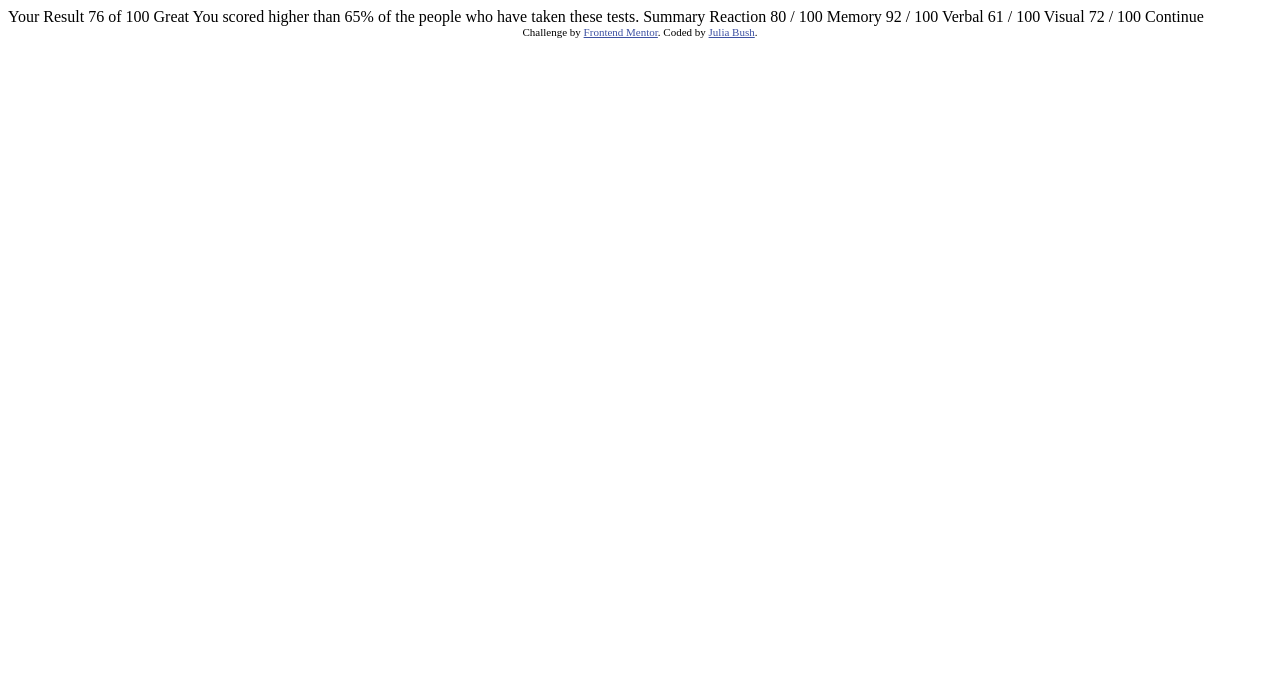
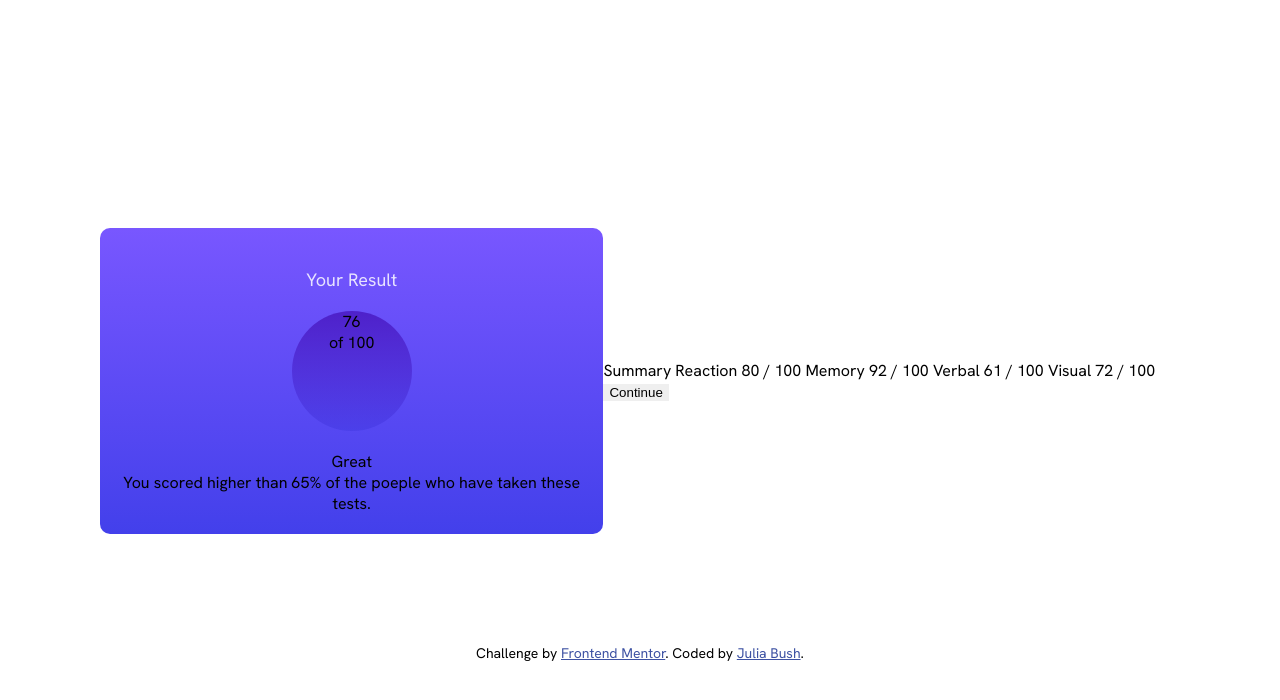
Before and after one commit to juliabush/results-summary, a plain HTML site: page index.html in a window 1280 px wide. Drawn offline with Linux system fonts and the light colour scheme.

Commit message:
Added more containers to circle

```diff
--- a/index.html
+++ b/index.html
@@ -5,24 +5,29 @@
   <meta name="viewport" content="width=device-width, initial-scale=1.0"> <!-- displays site properly based on user's device -->
 
   <link rel="icon" type="image/png" sizes="32x32" href="./assets/images/favicon-32x32.png">
-
+  <link rel="stylesheet" href="style.css">
   <title>Frontend Mentor | Results summary component</title>
 
   <!-- Feel free to remove these styles or customise in your own stylesheet 👍 -->
   <style>
-    .attribution { font-size: 11px; text-align: center; }
+    .attribution { font-size: 14px; text-align: center; margin: 10px;}
     .attribution a { color: hsl(228, 45%, 44%); }
   </style>
 </head>
 <body>
+  <div class="fix">
+<div class="blue-box">
+ <div class="result">Your Result</div>
+  <div class="circle">
+    <div class="76">
+    76 </div>
+    <div class="100">
+    of 100</div></div>
 
-  Your Result
-  76
-  of 100
-
-  Great
-  You scored higher than 65% of the people who have taken these tests.
-
+  <div class="win">Great</div>
+  <div class="stat">You scored higher than 65% of the poeple who have taken these tests.</div>
+</div>
+<div class="white-box">
   Summary
 
   Reaction
@@ -37,8 +42,9 @@
   Visual
   72 / 100
 
-  Continue
-
+  <button>Continue</button>
+  </div>
+  </div>
   <div class="attribution">
     Challenge by <a href="https://www.frontendmentor.io?ref=challenge" target="_blank">Frontend Mentor</a>.
     Coded by <a href="#">Julia Bush</a>.
```
